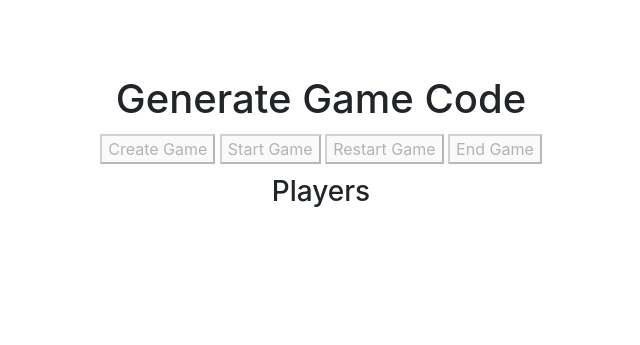
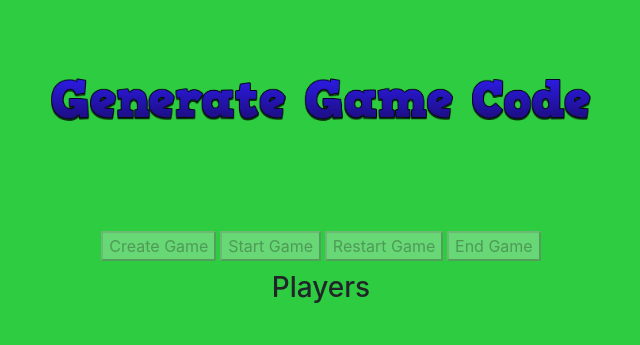
Before and after one commit to abhidya/QR-Tag, a Flask app: page /gen_code in a window 1280 px wide. Shown: the top 345 px of the page, without its empty margins (319-959 px from the left). Run offline with Flask 2, Linux system fonts and the light colour scheme; some libraries are stand-ins or nearby versions.

Commit message:
shows gamecode

```diff
--- a/static/css/gen_code.css
+++ b/static/css/gen_code.css
@@ -20,3 +20,12 @@ body {
     display: inline-block;
     width: 65%;
 }
+
+body {
+    background-color: aquamarine;
+    -webkit-transition: all 1s ease-in-out;
+    -moz-transition: all 1s ease-in-out;
+    -o-transition: all 1s ease-in-out;
+    -ms-transition: all 1s ease-in-out;
+    transition: all 1s ease-in-out;
+}
--- a/templates/gen_code.html
+++ b/templates/gen_code.html
@@ -1,15 +1,38 @@
 <!DOCTYPE html>
 <html>
 <head>
+    <style>
+        .zap {
+            text-align: center;
+        }
+
+        .zap img {
+            /*width: 85%;*/
+            width: 100%;
+        }
+    </style>
     <meta charset="utf-8">
+    <audio autoplay loop id="music">
+        <source src="/static/music/other.mp3">
+    </audio>
     <title>Generate Game Code</title>
-        <link rel="stylesheet" href="https://maxcdn.bootstrapcdn.com/bootstrap/4.0.0/css/bootstrap.min.css" integrity="sha384-Gn5384xqQ1aoWXA+058RXPxPg6fy4IWvTNh0E263XmFcJlSAwiGgFAW/dAiS6JXm" crossorigin="anonymous">
+    <link rel="stylesheet" href="https://maxcdn.bootstrapcdn.com/bootstrap/4.0.0/css/bootstrap.min.css"
+          integrity="sha384-Gn5384xqQ1aoWXA+058RXPxPg6fy4IWvTNh0E263XmFcJlSAwiGgFAW/dAiS6JXm" crossorigin="anonymous">
     <link rel="stylesheet" href="/static/css/gen_code.css">
 </head>
 <body>
 <div class="container">
-            <h1 class="game-code-display">Generate Game Code</h1>
+    <strong>
+    <div class="zap">
+
+        <img src="/static/images/game_code.png">
+    </div>
+    <br>
+    <br>
+    <br>
+    <br>
     <h2 class="game-time-display"></h2>
+    <h2 class="game-code-display"></h2>
     <div class="main-button-row">
         <button type="button" id="create-game" disabled>Create Game</button>
         <button type="button" id="start-game" disabled>Start Game</button>
@@ -18,7 +41,51 @@
     </div>
     <h3 class='player-header'>Players</h2>
         <ol class="player-list"></ol>
+        </strong>
 </div>
+
+<script type="text/javascript">
+    function shuffle(array) {
+        var currentIndex = array.length, temporaryValue, randomIndex;
+
+        // While there remain elements to shuffle...
+        while (0 !== currentIndex) {
+
+            // Pick a remaining element...
+            randomIndex = Math.floor(Math.random() * currentIndex);
+            currentIndex -= 1;
+
+            // And swap it with the current element.
+            temporaryValue = array[currentIndex];
+            array[currentIndex] = array[randomIndex];
+            array[randomIndex] = temporaryValue;
+        }
+
+        return array[0];
+
+
+    }
+
+    function update_music() {
+        document.getElementById("music").src = '/static/music/other.mp3';
+    }
+
+
+    var colors = [' #2ECC40  ', ' #0074D9 ', ' #7FDBFF ', ' #39CCCC ', ' # #2ECC40', '#01FF70', ' #FFDC00 ', ' #FF851B', '#FF4136', '#DDDDDD', '#F012BE', '#B10DC9'];
+
+
+    function background_change(colors) {
+        document.body.style.backgroundColor = shuffle(colors);
+
+    }
+
+    document.body.style.backgroundColor = shuffle(colors);
+
+    if (!(/Android|webOS|iPhone|iPad|iPod|BlackBerry/i.test(navigator.userAgent))) {
+        setInterval(background_change.bind(null, colors), 1900);
+
+    }
+</script>
 <script src="https://cdn.polyfill.io/v2/polyfill.min.js?features=default,es6,fetch"></script>
 <script type="text/javascript" src="https://code.jquery.com/jquery-1.4.2.min.js"></script>
 <script type="text/javascript" src="https://cdnjs.cloudflare.com/ajax/libs/socket.io/1.3.5/socket.io.min.js"></script>
```
Also changed, not shown: templates/gameplay.html (+4 -5 lines), static/images/game_code.png (added), 1 other file. Lines whose indentation alone changed are shown as unchanged.
